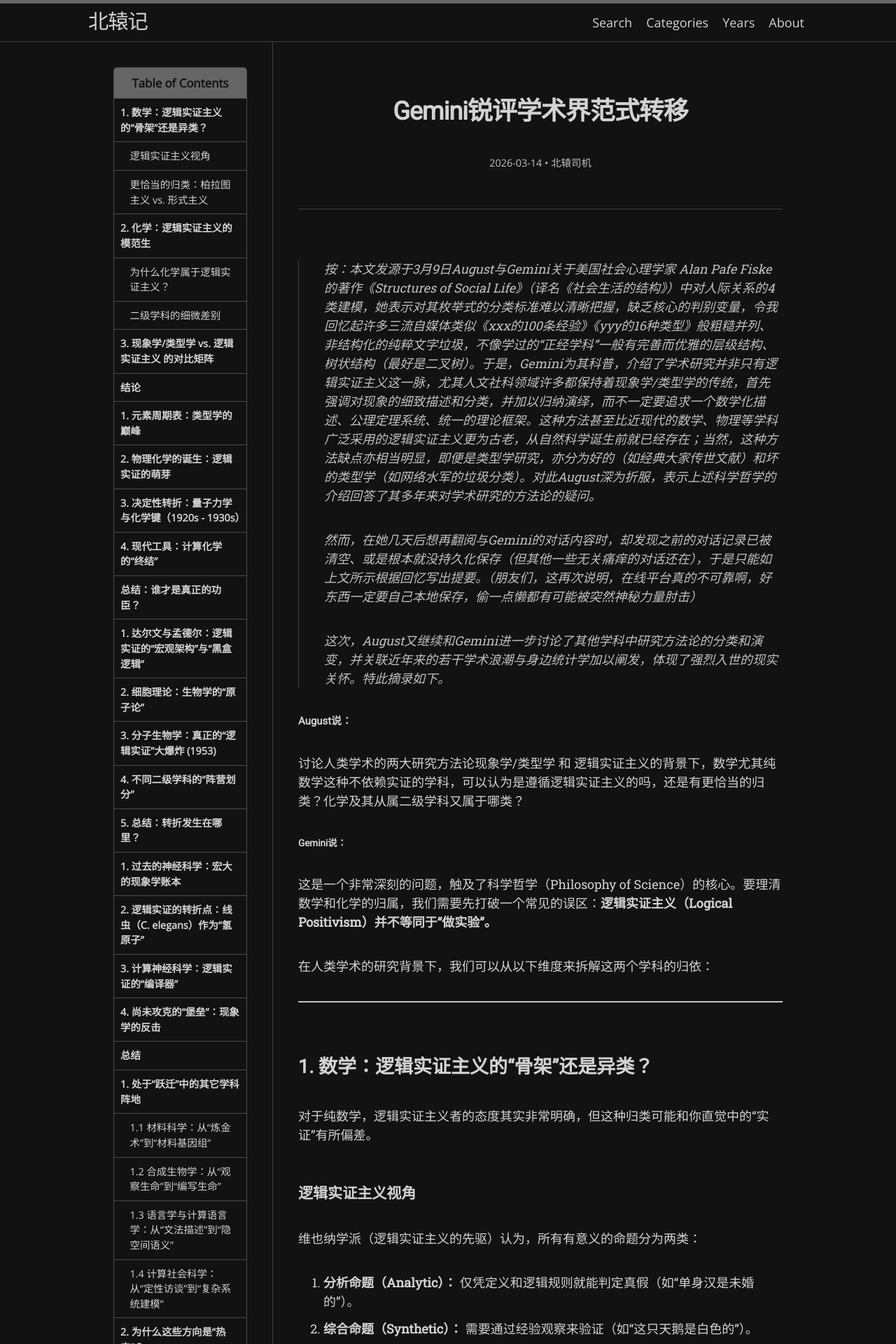
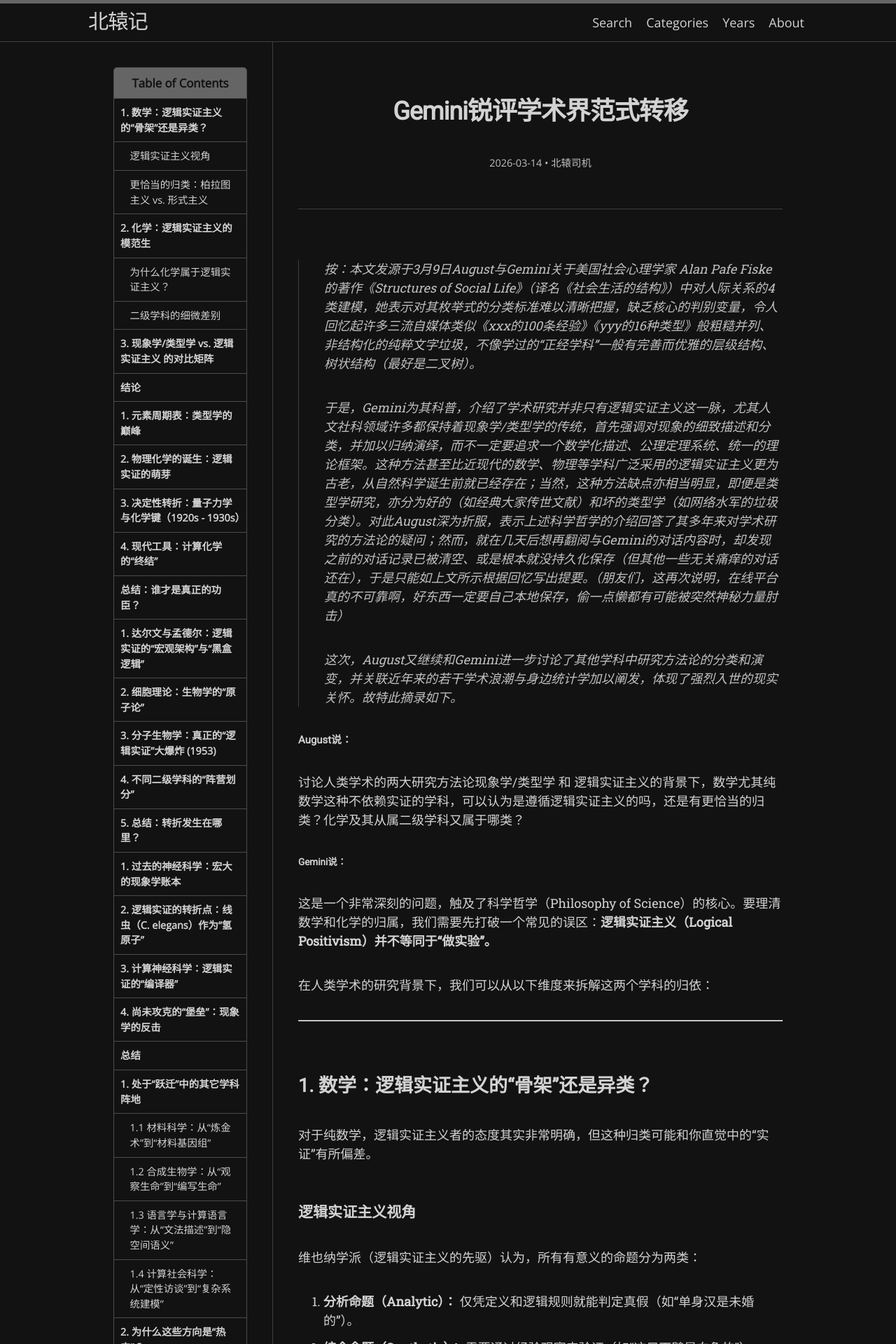
Before and after one commit to Lithiumcr/Lithiumcr.github.io, a Jekyll site: the page built from _posts/司机呓语/2026-03-14-Gemini锐评学术界范式转移.md, in a window 1280 px wide. Shown: the top 1920 px of the page at 70% size. Built offline with Jekyll 4.4.1, drawn with Linux system fonts in a browser that asks for light colours; nearby versions of some CDN libraries; some web fonts are replaced; comment, search, counter and statistics services are not loaded.

Commit message:
tiny debug

```diff
--- a/_posts/司机呓语/2026-03-14-Gemini锐评学术界范式转移.md
+++ b/_posts/司机呓语/2026-03-14-Gemini锐评学术界范式转移.md
@@ -6,11 +6,11 @@
 toc: true
 ---
 
-> 按：本文发源于3月9日August与Gemini关于美国社会心理学家 Alan Pafe Fiske 的著作《Structures of Social Life》（译名《社会生活的结构》）中对人际关系的4类建模，她表示对其枚举式的分类标准难以清晰把握，缺乏核心的判别变量，令我回忆起许多三流自媒体类似《xxx的100条经验》《yyy的16种类型》般粗糙并列、非结构化的纯粹文字垃圾，不像学过的“正经学科”一般有完善而优雅的层级结构、树状结构（最好是二叉树）。于是，Gemini为其科普，介绍了学术研究并非只有逻辑实证主义这一脉，尤其人文社科领域许多都保持着现象学/类型学的传统，首先强调对现象的细致描述和分类，并加以归纳演绎，而不一定要追求一个数学化描述、公理定理系统、统一的理论框架。这种方法甚至比近现代的数学、物理等学科广泛采用的逻辑实证主义更为古老，从自然科学诞生前就已经存在；当然，这种方法缺点亦相当明显，即便是类型学研究，亦分为好的（如经典大家传世文献）和坏的类型学（如网络水军的垃圾分类）。对此August深为折服，表示上述科学哲学的介绍回答了其多年来对学术研究的方法论的疑问。
+> 按：本文发源于3月9日August与Gemini关于美国社会心理学家 Alan Pafe Fiske 的著作《Structures of Social Life》（译名《社会生活的结构》）中对人际关系的4类建模，她表示对其枚举式的分类标准难以清晰把握，缺乏核心的判别变量，令人回忆起许多三流自媒体类似《xxx的100条经验》《yyy的16种类型》般粗糙并列、非结构化的纯粹文字垃圾，不像学过的“正经学科”一般有完善而优雅的层级结构、树状结构（最好是二叉树）。
 >
-> 然而，在她几天后想再翻阅与Gemini的对话内容时，却发现之前的对话记录已被清空、或是根本就没持久化保存（但其他一些无关痛痒的对话还在），于是只能如上文所示根据回忆写出提要。（朋友们，这再次说明，在线平台真的不可靠啊，好东西一定要自己本地保存，偷一点懒都有可能被突然神秘力量肘击）
+> 于是，Gemini为其科普，介绍了学术研究并非只有逻辑实证主义这一脉，尤其人文社科领域许多都保持着现象学/类型学的传统，首先强调对现象的细致描述和分类，并加以归纳演绎，而不一定要追求一个数学化描述、公理定理系统、统一的理论框架。这种方法甚至比近现代的数学、物理等学科广泛采用的逻辑实证主义更为古老，从自然科学诞生前就已经存在；当然，这种方法缺点亦相当明显，即便是类型学研究，亦分为好的（如经典大家传世文献）和坏的类型学（如网络水军的垃圾分类）。对此August深为折服，表示上述科学哲学的介绍回答了其多年来对学术研究的方法论的疑问；然而，就在几天后想再翻阅与Gemini的对话内容时，却发现之前的对话记录已被清空、或是根本就没持久化保存（但其他一些无关痛痒的对话还在），于是只能如上文所示根据回忆写出提要。（朋友们，这再次说明，在线平台真的不可靠啊，好东西一定要自己本地保存，偷一点懒都有可能被突然神秘力量肘击）
 >
-> 这次，August又继续和Gemini进一步讨论了其他学科中研究方法论的分类和演变，并关联近年来的若干学术浪潮与身边统计学加以阐发，体现了强烈入世的现实关怀。特此摘录如下。
+> 这次，August又继续和Gemini进一步讨论了其他学科中研究方法论的分类和演变，并关联近年来的若干学术浪潮与身边统计学加以阐发，体现了强烈入世的现实关怀。故特此摘录如下。
 
 ##### August说：
 
```
